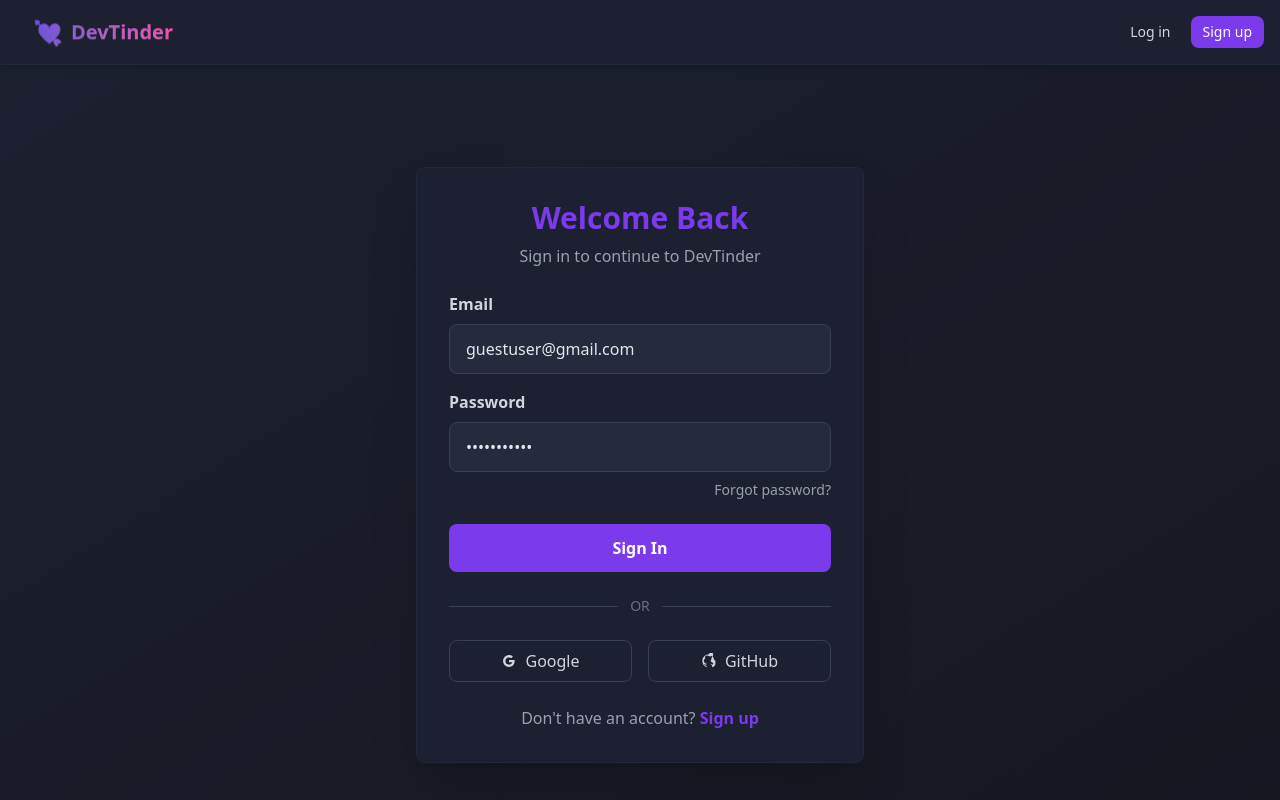
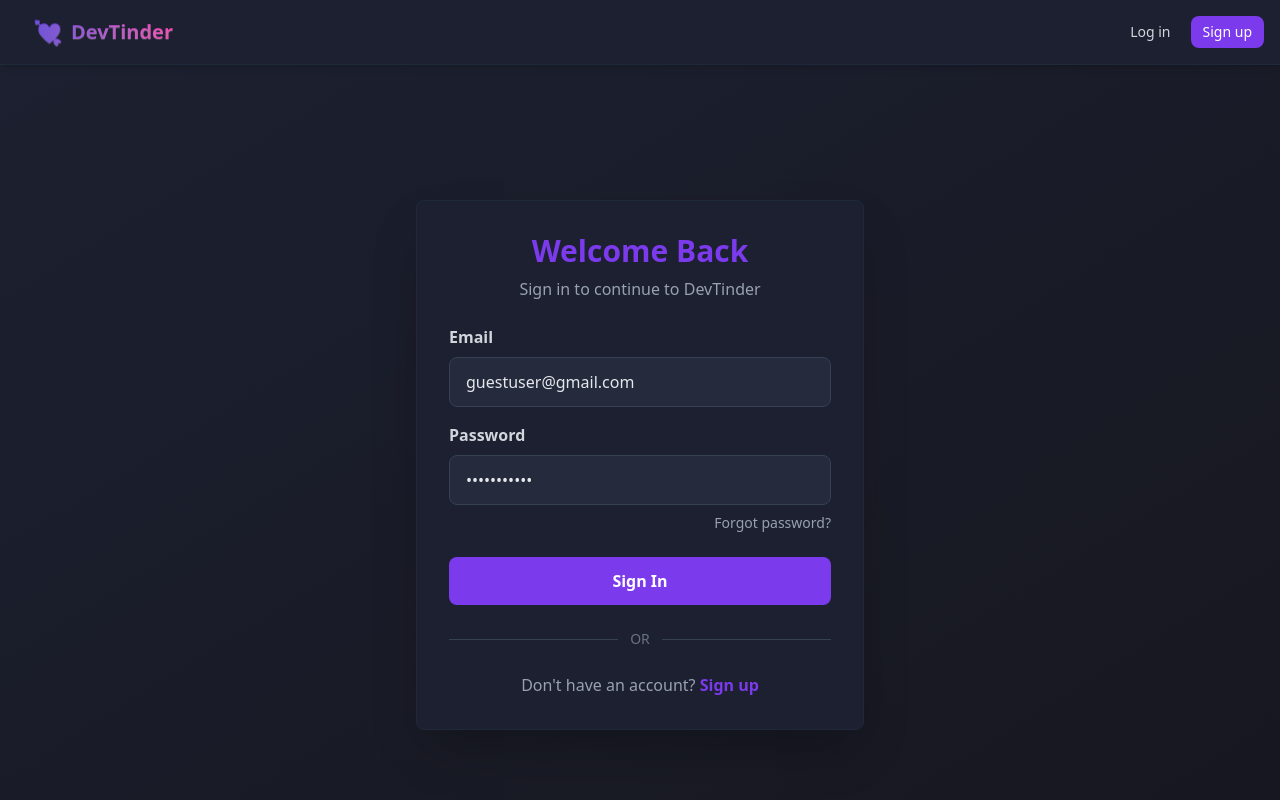
Before and after one commit to AyushAgarwal15/DevTinder-Frontend, a React (Vite) app: page /login in a window 1280 px wide. Shown: the top 800 px of the page. Built offline with nearby package versions, Linux system fonts and the light colour scheme; no server answers.

Commit message:
Refactor Login component by removing social login buttons for a cleaner interface; enhance NavBar logout functionality by dispatching additional state removals for improved state management; add removeFeed action to feedSlice for better feed state handling.

```diff
--- a/src/components/Login.jsx
+++ b/src/components/Login.jsx
@@ -121,33 +121,6 @@
             <div className="flex-grow h-px bg-gray-700"></div>
           </div>
 
-          <div className="flex gap-4">
-            <button className="flex-1 py-2 px-4 border border-gray-700 rounded-lg text-gray-300 hover:bg-[#252b3d] transition-colors flex items-center justify-center gap-2">
-              <svg
-                xmlns="http://www.w3.org/2000/svg"
-                width="16"
-                height="16"
-                viewBox="0 0 24 24"
-                fill="currentColor"
-              >
-                <path d="M20.283 10.356h-8.327v3.451h4.792c-.446 2.193-2.313 3.453-4.792 3.453a5.27 5.27 0 0 1-5.279-5.28 5.27 5.27 0 0 1 5.279-5.279c1.259 0 2.397.447 3.29 1.178l2.6-2.599c-1.584-1.381-3.615-2.233-5.89-2.233a8.908 8.908 0 0 0-8.934 8.934 8.907 8.907 0 0 0 8.934 8.934c4.467 0 8.529-3.249 8.529-8.934 0-.528-.081-1.097-.202-1.625z"></path>
-              </svg>
-              Google
-            </button>
-            <button className="flex-1 py-2 px-4 border border-gray-700 rounded-lg text-gray-300 hover:bg-[#252b3d] transition-colors flex items-center justify-center gap-2">
-              <svg
-                xmlns="http://www.w3.org/2000/svg"
-                width="16"
-                height="16"
-                viewBox="0 0 24 24"
-                fill="currentColor"
-              >
-                <path d="M12 2.04c-5.5 0-10 4.49-10 10.02 0 4.23 2.94 8.18 6.35 9.49v-2.52c-1.06.37-2.33.05-2.95-.88-.35-.52-.46-1.08-.89-1.49-.33-.31-.79-.65-.47-.67.71-.05 1.26.53 1.62.94.64.67 1.37.93 2.18.79.16-.56.43-1.09.85-1.46-.3-.08-2.69-.52-3.83-2.36-.65-1.06-.77-2.27-.42-3.47.33-.96 1.05-1.72 1.97-2.28v-.06c-.88-1.06-.44-3.21.9-3.55 1.38-1.11 3.77-.55 4.65.33 1.02-.24 2.2-.04 3.1.3.26-.66.93-1.23 1.56-1.23.87 1.14-.15 2.85-.71 3.25-.09 1.67-.47 2.91-1.28 3.79 0 .73.17 1.44.65 2.1 1.37 1.76 3.12 1.96 3.59 2.04-.46.56-.8 1.25-.89 2.06-.63.25-1.63.32-2.41-.35-.27-.24-.71-.72-.93-.45-.7.88 1.26 1.4 1.3 1.57.1.06 1.43 2.11.61 3.29 2.29-.31 3.62-1.53 4.61-3.33.28-.55.48-1.38.48-2.35 0-.91-.15-1.92-.15-2.34 0-.51.15-.97.66-1.29-2.05-.93-3.11-2.23-3.37-4.98 0 0-.09-.33-.22-.52-.48-.71-1.2-1.3-1.94-1.58.13-.21.26-.32.26-.32 0 0 .71.35 1.23.79.07-.9.24-2.15-.38-3.38 0 0 .05-.65.71-.62-.57-1.37-2.2-1.88-2.2-1.88s.5-.4 1.3-.36c-1.3-.91-3.25-1.35-4.58-1.35z"></path>
-              </svg>
-              GitHub
-            </button>
-          </div>
-
           <p className="text-center mt-6 text-gray-400">
             Don't have an account?{" "}
             <Link
--- a/src/components/NavBar.jsx
+++ b/src/components/NavBar.jsx
@@ -18,6 +18,9 @@
     try {
       await axios.post(BASE_URL + "/logout", {}, { withCredentials: true });
       dispatch(removeUser());
+      dispatch(removeRequests());
+      dispatch(removeConnections());
+      dispatch(removeFeed());
       toast.success("Logged out successfully");
       navigate("/login");
     } catch (err) {
--- a/src/utils/feedSlice.js
+++ b/src/utils/feedSlice.js
@@ -9,8 +9,12 @@
       const newFeed = state.filter((user) => user._id !== action.payload);
       return newFeed;
     },
+    removeFeed: (state, action) => {
+      return null;
+    },
   },
 });
 
-export const { addUserToTheFeed, removeUserFromFeed } = feedSlice.actions;
+export const { addUserToTheFeed, removeUserFromFeed, removeFeed } =
+  feedSlice.actions;
 export default feedSlice.reducer;
```
